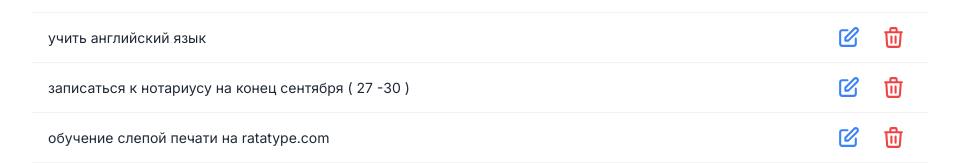
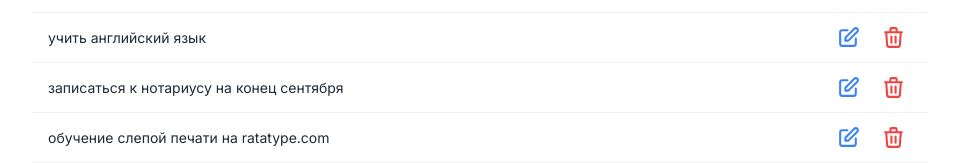
Before and after one commit to HabArt1978/todo-list_nextjs, a Next.js app: page / in a window 1280 px wide. Shown: the part 314-477 px from the top of the page, without its empty margins (160-1119 px from the left). Built offline with nearby package versions, Linux system fonts and the light colour scheme; data requests are answered from the project's data file.

Commit message:
- исправил ошибку при обновлении задачи

```diff
--- a/app/components/TodoList/Task/Task.tsx
+++ b/app/components/TodoList/Task/Task.tsx
@@ -28,7 +28,6 @@ const Task: FC<ITaskProps> = ({ task }): JSX.Element => {
 			text: taskToEdit,
 		})
 
-		setTaskToEdit('')
 		setOpenModalEdit(false)
 		router.refresh()
 	}
--- a/data/tasks.json
+++ b/data/tasks.json
@@ -18,7 +18,7 @@
     },
     {
       "id": "fdae5ba4-1ce1-4b55-9aa4-8bf5d49e73da",
-      "text": "записаться к нотариусу на конец сентября ( 27 -30 )"
+      "text": "записаться к нотариусу на конец сентября "
     },
     {
       "id": "04cdbfe3-6123-4d8f-9f4a-cbaf9a15b211",
```
